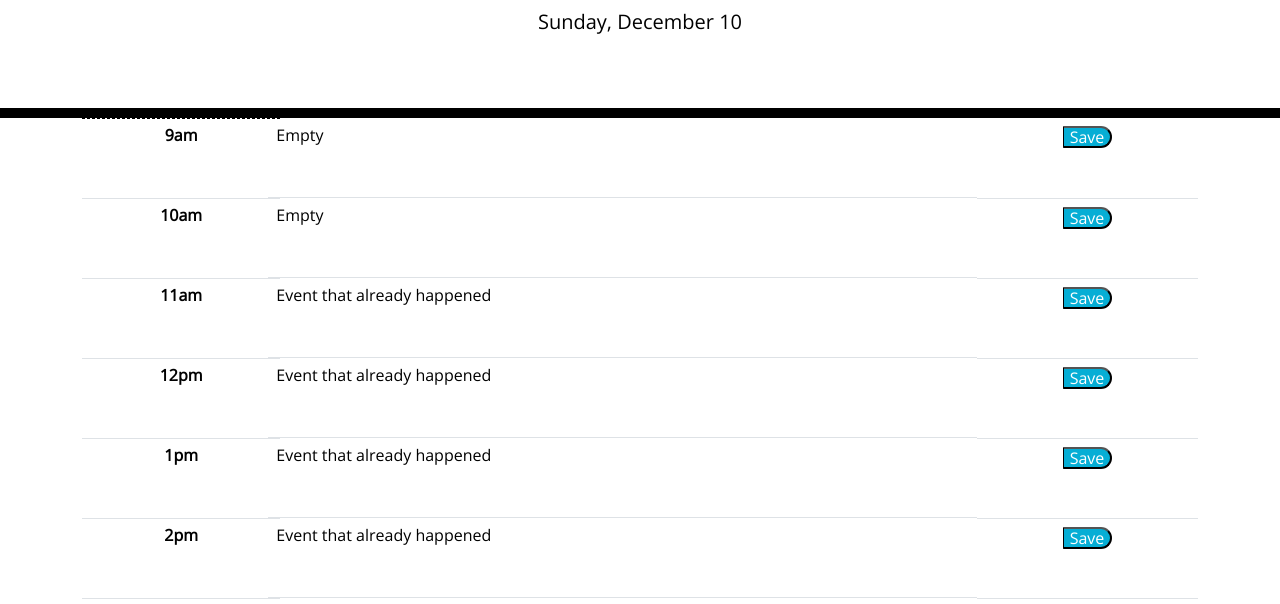
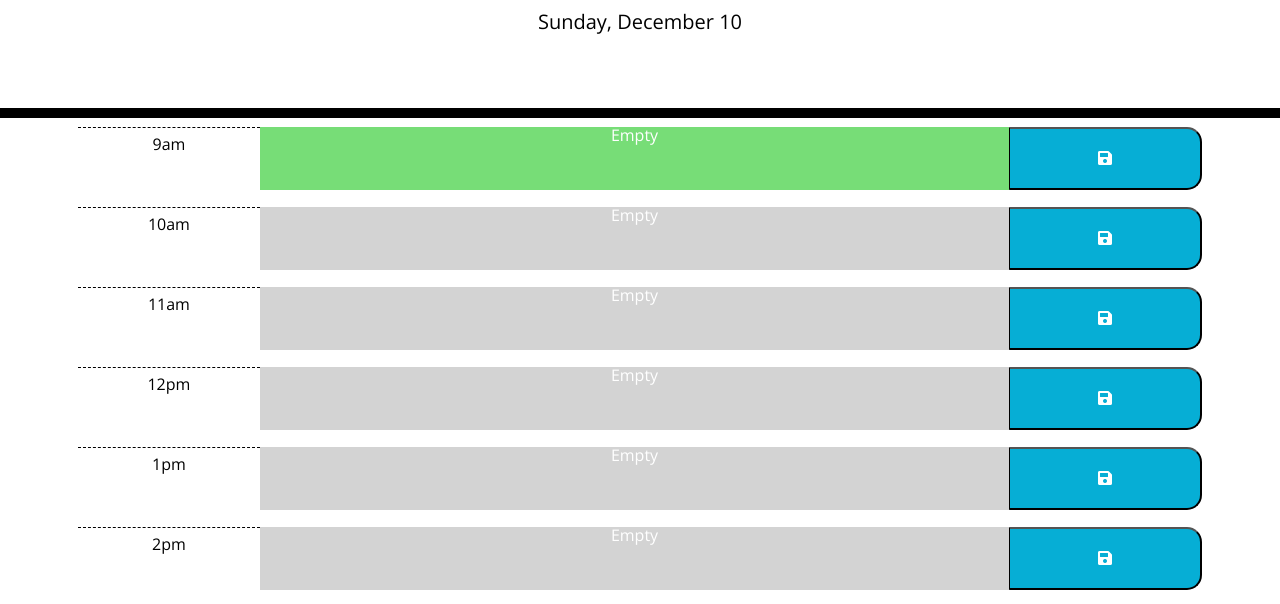
Before and after one commit to kaiwright/dailyPlanner, a plain HTML site: page index.html in a window 1280 px wide. Shown: the part 169-773 px from the top of the page. Drawn offline with nearby package versions, Linux system fonts and the light colour scheme.

Commit message:
Added code that changes the colour of text blocks

```diff
--- a/index.html
+++ b/index.html
@@ -27,58 +27,58 @@
   <body>
     <header>
       <h1 class="display-3">Work Day Scheduler</h1>
-      <p class="lead">A simple calendar app for scheduling your work day</p>
+      <p class="lead description">A simple calendar app for scheduling your work day</p>
       <p id="currentDay" class="lead"></p>
     </header>
     <div class="container">
       <!-- Timeblocks go here -->
-      <table class="table">
+      <!-- <table class="table">
         <tbody>
           <tr class="time-block">
             <th class="hour">9am</th>
-            <td class="row">Empty</td>
-            <td><button class="saveBtn">Save</button></td>
+            <td class="row textarea">Empty</td>
+            <td><button class="saveBtn p-4"><i class="fa fa-save"></i></button></td>
           </tr>
           <tr class="time-block">
             <th class="hour">10am</th>
             <td class="row">Empty</td>
-            <td><button class="saveBtn">Save</button></td>
+            <td><button class="saveBtn p-4"><i class="fa fa-save"></i></button></td>
           </tr>
           <tr class="time-block">
             <th class="hour">11am</th>
             <td class="row">Event that already happened</td>
-            <td><button class="saveBtn">Save</button></td>
+            <td><button class="saveBtn p-4"><i class="fa fa-save"></i></button></td>
           </tr>
           <tr class="time-block">
             <th class="hour">12pm</th>
             <td class="row">Event that already happened</td>
-            <td><button class="saveBtn">Save</button></td>
+            <td><button class="saveBtn p-4"><i class="fa fa-save"></i></button></td>
           </tr>
           <tr class="time-block">
             <th class="hour">1pm</th>
             <td class="row">Event that already happened</td>
-            <td><button class="saveBtn">Save</button></td>
+            <td><button class="saveBtn p-4"><i class="fa fa-save"></i></button></td>
           </tr>
           <tr class="time-block">
             <th class="hour">2pm</th>
             <td class="row">Event that already happened</td>
-            <td><button class="saveBtn">Save</button></td>
+            <td><button class="saveBtn p-4"><i class="fa fa-save"></i></button></td>
           </tr>
           <tr class="time-block">
             <th class="hour">3pm</th>
             <td class="row">Event that already happened</td>
-            <td><button class="saveBtn">Save</button></td>
+            <td><button class="saveBtn p-4"><i class="fa fa-save"></i></button></td>
           </tr>
           <tr class="time-block">
             <th class="hour">4pm</th>
             <td class="row">Event that already happened</td>
-            <td><button class="saveBtn">Save</button></td>
+            <td><button class="saveBtn p-4"><i class="fa fa-save"></i></button></td>
           </tr>
           <tr class="time-block">
             <th class="hour">5pm</th>
             <td class="row">Event that already happened</td>
-            <td><button class="saveBtn">Save</button></td>
-          </tr>
+            <td><button class="saveBtn p-4"><i class="fa fa-save"></i></button></td>
+          </tr> -->
         </tbody>
       </table>
 
--- a/js/script.js
+++ b/js/script.js
@@ -1,7 +1,36 @@
+var workingHours = ['9am', '10am', '11am', '12pm', '1pm', '2pm', '3pm', '4pm', '5pm']
+var containerEl = $('.container')
 
 
 // displays the current date
 var todayDate = dayjs();
 $("#currentDay").text(todayDate.format("dddd" + ", " + "MMMM DD"));
 
-//
+// generate blocks for each working hour
+for (let i = 0; i < workingHours.length; i++) {
+    var timeBlock = $('<section>').addClass('time-block row p-2');;
+    var hour = $('<div>').text(workingHours[i]).addClass('hour col p-2');
+    var textBlock = $('<div>').text('Empty').addClass('textarea col-8');
+    var saveBtn = $('<button>').addClass('saveBtn col');
+    var saveBtnIcon = $('<i>').addClass('fa fa-save');
+
+    saveBtn.append(saveBtnIcon);
+    timeBlock.append(hour, textBlock, saveBtn);
+    containerEl.append(timeBlock)
+
+    // store the current time
+    var timeNow = dayjs().format('ha')
+    var blockTime = hour.text()
+
+    // reference against block's hour
+    if (timeNow === blockTime) {
+        textBlock.addClass('present');
+    } else if (timeNow > blockTime) {
+        textBlock.addClass('past');
+    } else if (timeNow < blockTime) {
+        textBlock.addClass('future');
+    } else {
+        console.log("none")
+    }
+
+}
```
